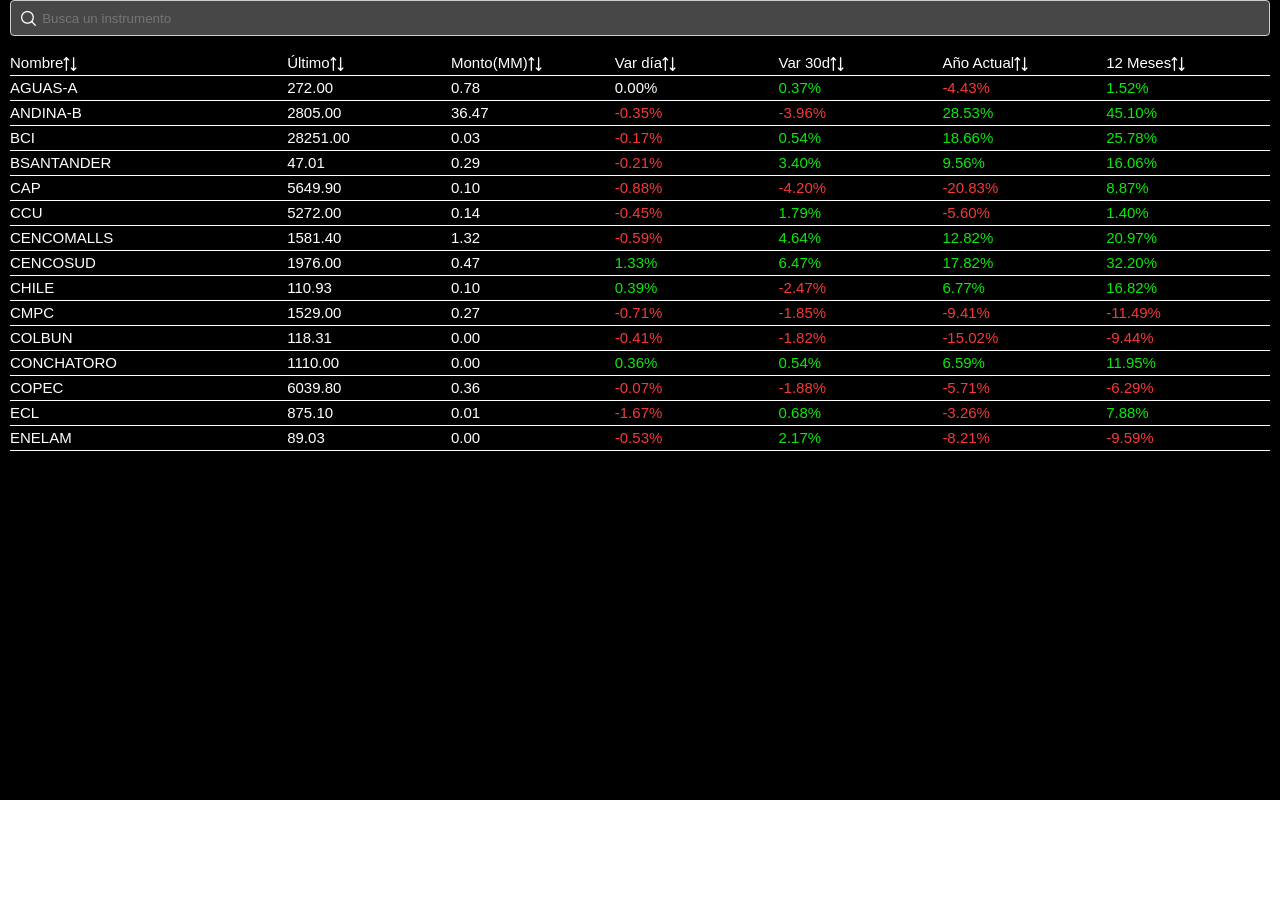
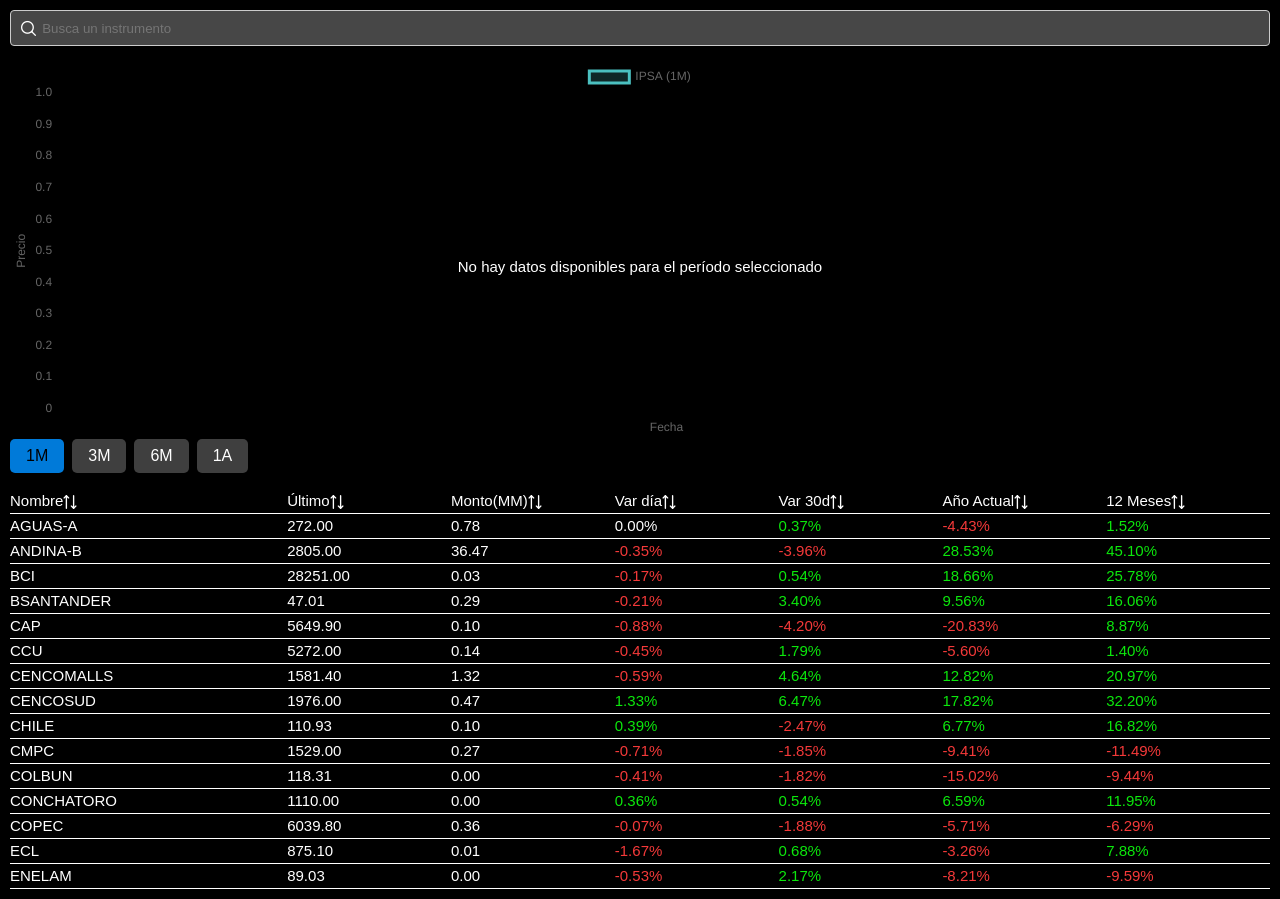
Before and after one commit to kamimefis/Ipsa-Vue-Project, a Vue app: page / in a window 1280 px wide. Before the commit the page ends 800 px from the top, so only its background shows below. Built offline with nearby package versions, Linux system fonts and the light colour scheme.

Commit message:
styles and app render

```diff
--- a/src/App.vue
+++ b/src/App.vue
@@ -8,7 +8,7 @@
 
 <template>
   <SearchBarComponent/>
-  <!-- <ChartComponent /> -->
+  <ChartComponent />
   <DatatableComponent />
 </template>
 
--- a/src/assets/main.css
+++ b/src/assets/main.css
@@ -5,7 +5,7 @@
   color: white;
   min-height: 100vh;
   margin: 0;
-  padding: 0px 10px 0px 10px;
+  padding: 10px;
   font-family: Arial, sans-serif;
 }
 
```
